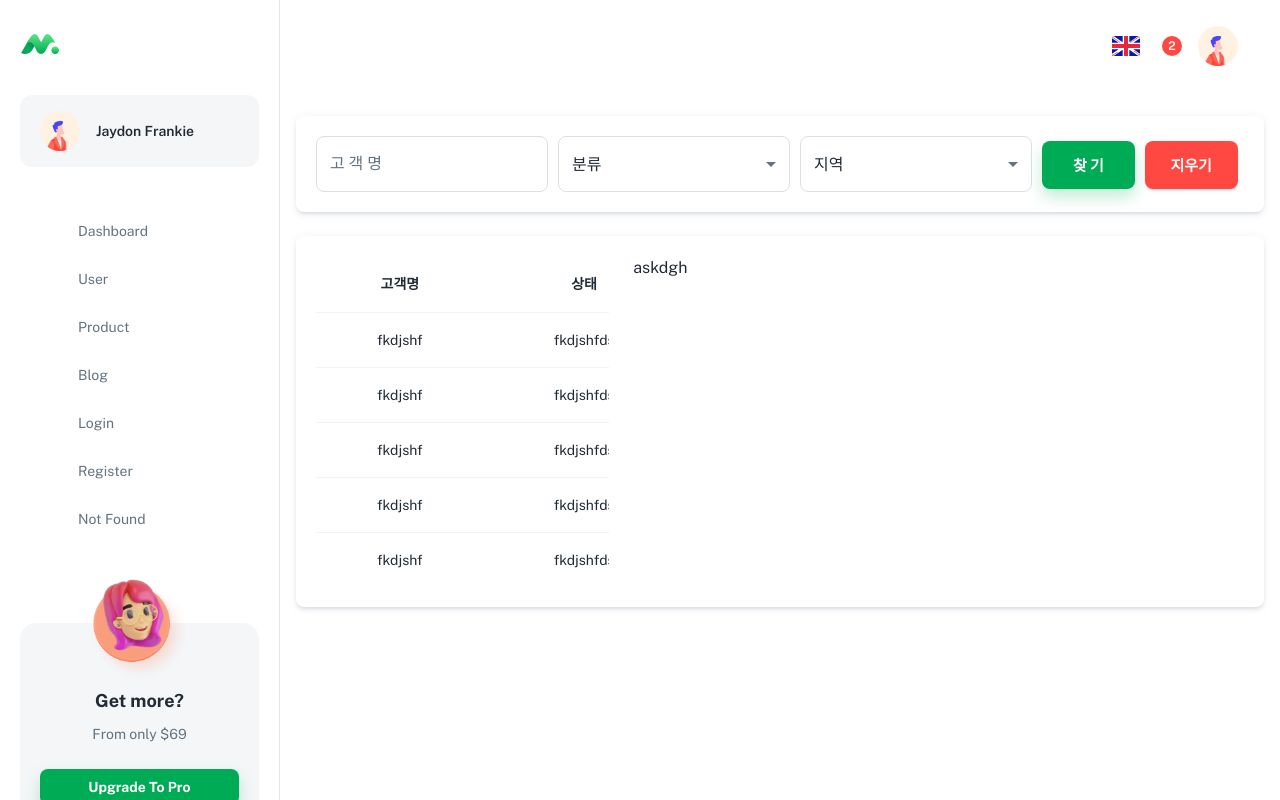
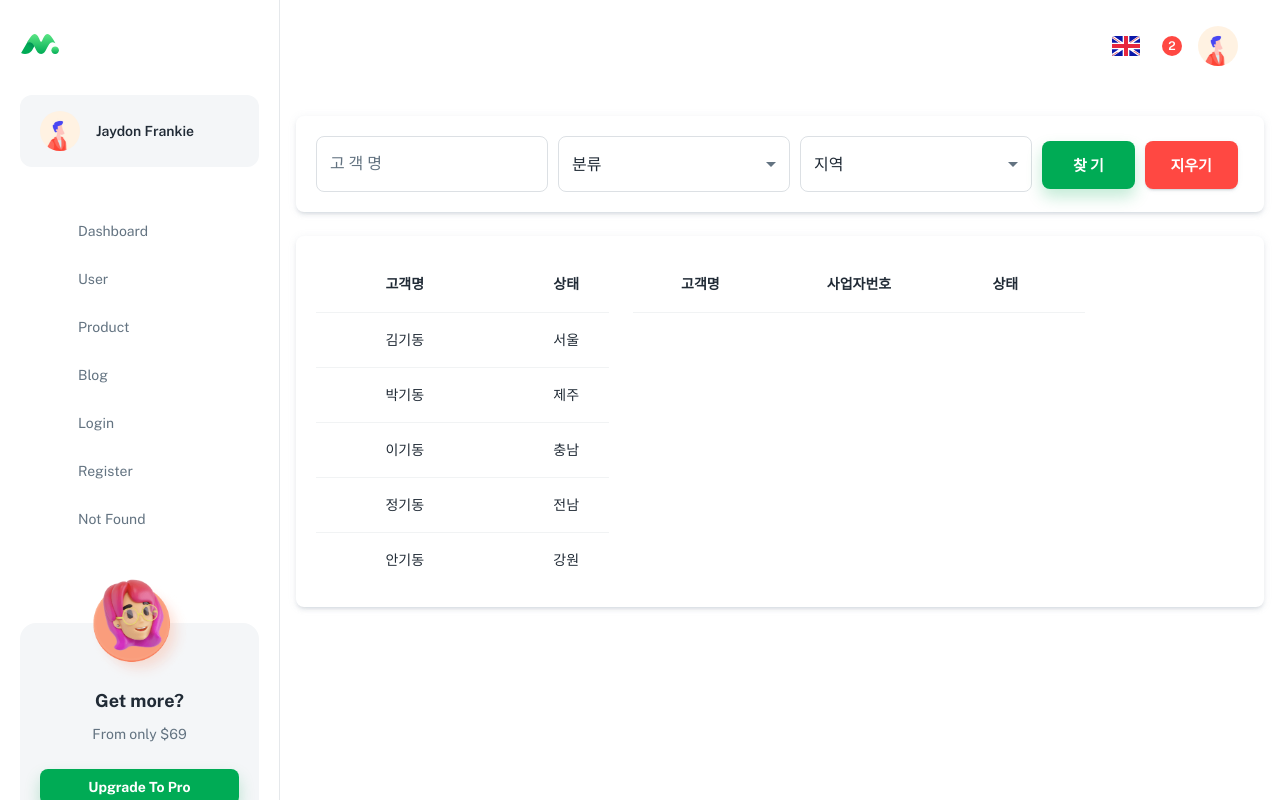
Before and after one commit to Support-Yun/one234gift, a React (Create React App) app: page /dashboard/customer in a window 1280 px wide. Built offline with nearby package versions, Linux system fonts and the light colour scheme; a web font is replaced by a local one.

Commit message:
커스터머 페이지 그리는중

```diff
--- a/src/pages/Customer.js
+++ b/src/pages/Customer.js
@@ -11,35 +11,42 @@ import Page from '../components/Page';
 import DataTable from '../components/table/Table';
 
 export default function Customer() {
-  const [customerName,setCustomerName] = useState("");
-  const [category,setCategory] = useState("분류");
-  const [location,setLocation] = useState("지역");
+    const [customerName, setCustomerName] = useState("");
+    const [category, setCategory] = useState("분류");
+    const [location, setLocation] = useState("지역");
+    const [customerInfomation, setcustomerinfomation] = useState("");
 
+
+    function customerinfomationHandler(target) {
+        setcustomerinfomation(target.value);
+
+
+    }
     /**
      * 고객명 변경 핸들러
      */
-  function customerNameChangeHandler(target){
+    function customerNameChangeHandler(target) {
         setCustomerName(target.value.trim());
     }
 
     /**
      * 분류 셀렉트 변경 핸들러
      */
-  function categoryChangeHandler(target){
+    function categoryChangeHandler(target) {
         setCategory(target.value);
     }
 
     /**
      * 지역 셀렉트 변경 핸들러
      */
-  function locationChangeHandler(target){
+    function locationChangeHandler(target) {
         setLocation(target.value);
     }
 
     /**
      * 찾기 버튼 클릭 핸들러
      */
-  function searchBtnHandler(){
+    function searchBtnHandler() {
         const searchObj = getSearchObj();
         getCustomers(searchObj);
     }
@@ -47,30 +54,32 @@ export default function Customer() {
     /**
      * 초기화 버튼 클릭 핸들러
      */
-  function clearBtnHandler(){
+    function clearBtnHandler() {
         setCustomerName("");
         setCategory('분류');
         setLocation('지역');
+        setcustomerinfomation("");
     }
 
     /**
      * 고객 검색시 사용할 json 데이터 가져오기
      */
-  function getSearchObj(){
+
+    function getSearchObj() {
         const searchObj = {};
 
         // 고객명이 입력되었을 경우
-      if(customerName !== ''){
+        if (customerName !== '') {
             searchObj.customerName = customerName;
         }
 
         // 지역이 선택되었을 경우
-      if(location !== '지역'){
+        if (location !== '지역') {
             searchObj.location = location;
         }
 
         // 분류가 선택되었을 경우
-      if(category !== '분류'){
+        if (category !== '분류') {
             searchObj.category = category;
         }
 
@@ -80,56 +89,67 @@ export default function Customer() {
     /**
      * 고객 검색 api 요청
      */
-  function getCustomers(searchObj){
+    function getCustomers(searchObj) {
+    }
+    /*
+     클릭된 테이블 행 값 가져오는 함수
+    */
+    function getCustomertable() {
 
     }
-
     const categoryList = ["분류", "은행", "우체국"];
     const locationList = ["지역", "서울특별시", "부산광역시"];
-  const margin10Right = {marginRight:10, width:'25%'};
+    const margin10Right = { marginRight: 10, width: '25%' };
     return (
         <Page title="User | Minimal-UI">
-        <Paper elevation={3} style={{padding:20}}>
-            <TextField value={customerName} onChange={({target})=>customerNameChangeHandler(target)} id="outlined-basic" label="고 객 명" style={margin10Right} variant="outlined" />
+            <Paper elevation={3} style={{ padding: 20 }}>
+                <TextField value={customerName} onChange={({ target }) => customerNameChangeHandler(target)} id="outlined-basic" label="고 객 명" style={margin10Right} variant="outlined" />
                 <Select
                     labelId="demo-simple-select-label"
                     id="demo-simple-select"
                     style={margin10Right}
                     value={category}
-                onChange={({target})=>categoryChangeHandler(target)}
+                    onChange={({ target }) => categoryChangeHandler(target)}
                 >
-                {categoryList.map((data)=><MenuItem value={data}>{data}</MenuItem>)}
+                    {categoryList.map((data) => <MenuItem value={data}>{data}</MenuItem>)}
                 </Select>
                 <Select
                     labelId="demo-simple-select-label"
                     id="demo-simple-select"
                     value={location}
                     style={margin10Right}
-                onChange={({target})=>locationChangeHandler(target)}
+                    onChange={({ target }) => locationChangeHandler(target)}
                 >
-                {locationList.map((data)=><MenuItem value={data}>{data}</MenuItem>)}
+                    {locationList.map((data) => <MenuItem value={data}>{data}</MenuItem>)}
                 </Select>
-            <Button onClick={()=>searchBtnHandler()} variant="contained" size="large" style={{width:"10%", marginRight:10}}>찾 기</Button>
-            <Button color="error" onClick={()=>clearBtnHandler()} variant="contained" size="large" style={{width:"10%"}}>지우기</Button>
+                <Button onClick={() => searchBtnHandler()} variant="contained" size="large" style={{ width: "10%", marginRight: 10 }}>찾 기</Button>
+                <Button color="error" onClick={() => clearBtnHandler()} variant="contained" size="large" style={{ width: "10%" }}>지우기</Button>
             </Paper>
-        <br/>
-        <Paper elevation={3} style={{padding:20}}>
+            <br />
+            <Paper elevation={3} style={{ padding: 20 }}>
                 <Grid container spacing={3}>
                     <Grid item xs={4} sm={4} md={4}>
                         <DataTable
-                    header={["고객명","상태","분류","지역"]}
+                            header={["고객명", "상태", "분류", "지역"]}
                             data={[
-                        {when:'fkdjshfds',type:'ksjdfh',name:'fkdjshf',onClick:()=>alert()},
-                        {when:'fkdjshfds',type:'ksjdfh',name:'fkdjshf',onClick:()=>alert()},
-                        {when:'fkdjshfds',type:'ksjdfh',name:'fkdjshf',onClick:()=>alert()},
-                        {when:'fkdjshfds',type:'ksjdfh',name:'fkdjshf',onClick:()=>alert()},
-                        {when:'fkdjshfds',type:'ksjdfh',name:'fkdjshf',onClick:()=>alert()},
+                                { when: '서울', type: 'ksjdfh', name: '김기동', onClick: () => customerinfomationHandler },
+                                { when: '제주', type: 'ksjdfh', name: '박기동', onClick: () => alert() },
+                                { when: '충남', type: 'ksjdfh', name: '이기동', onClick: () => alert() },
+                                { when: '전남', type: 'ksjdfh', name: '정기동', onClick: () => alert() },
+                                { when: '강원', type: 'ksjdfh', name: '안기동', onClick: () => alert() },
                             ]}
+
                         />
                     </Grid>
 
                     <Grid item xs={8} md={8} lg={6}>
-                    askdgh
+                        <DataTable
+                            header={["고객명", "사업자번호", "상태", "분류", "FAX"]}
+                            data={[
+                                { when: '', type: '', name: '', onClick: () => alert() },
+
+                            ]}
+                        />
                     </Grid>
                 </Grid>
             </Paper>
```
Lines whose indentation alone changed are shown as unchanged.
